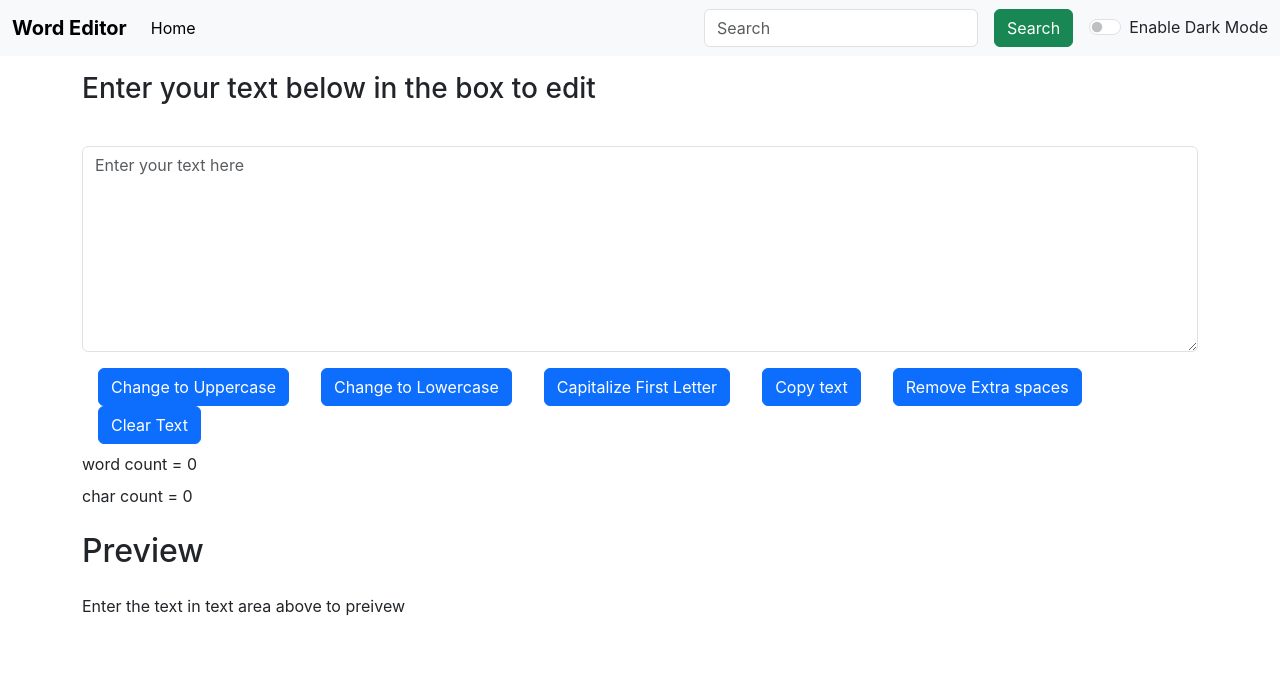
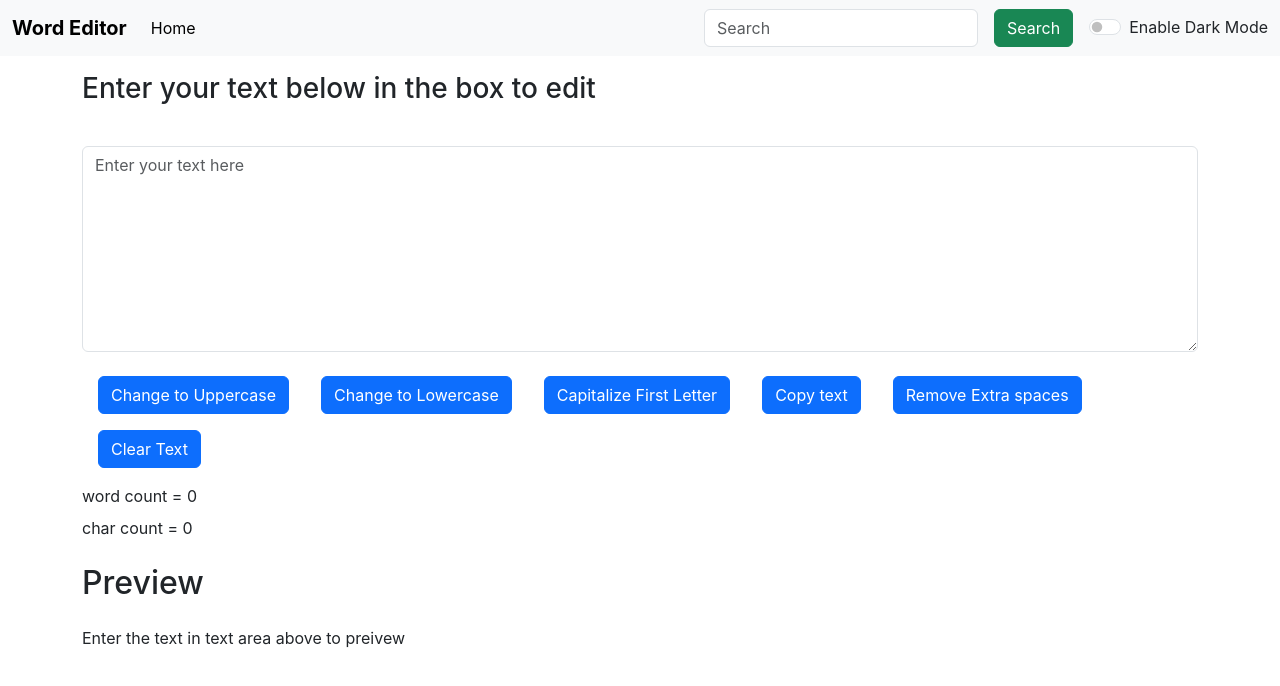
Before and after one commit to iot-dt/ReactApp1, a React (Create React App) app: page / in a window 1280 px wide. Shown: the top 686 px of the page. Built offline with nearby package versions, Linux system fonts and the light colour scheme.

Commit message:
Adding Space between button

```diff
--- a/src/components/Textarea.js
+++ b/src/components/Textarea.js
@@ -96,12 +96,12 @@ export default memo(function Textarea(props) {
             </textarea>
         </div>
         <div>
-          <button className="btn btn-primary mx-3" onClick={changeToUppercase}>Change to Uppercase</button>
-          <button className="btn btn-primary mx-3" onClick={changeToLowercase}>Change to Lowercase</button>
-          <button className="btn btn-primary mx-3" onClick={capitalizeFirstLetter}>Capitalize First Letter</button>
-          <button className="btn btn-primary mx-3" onClick={copyText}>Copy text</button>
-          <button className="btn btn-primary mx-3" onClick={removeExtraSpace}>Remove Extra spaces</button>
-          <button className="btn btn-primary mx-3" onClick={clearText}>Clear Text</button>
+          <button className="btn btn-primary mx-3 my-2" onClick={changeToUppercase}>Change to Uppercase</button>
+          <button className="btn btn-primary mx-3 my-2" onClick={changeToLowercase}>Change to Lowercase</button>
+          <button className="btn btn-primary mx-3 my-2" onClick={capitalizeFirstLetter}>Capitalize First Letter</button>
+          <button className="btn btn-primary mx-3 my-2" onClick={copyText}>Copy text</button>
+          <button className="btn btn-primary mx-3 my-2" onClick={removeExtraSpace}>Remove Extra spaces</button>
+          <button className="btn btn-primary mx-3 my-2" onClick={clearText}>Clear Text</button>
         </div>
          <p className="my-2">word count = { text === "" ? 0 : spaceRemover(text)}</p>
          <p className="my-2">char count = {text.length}</p>
```
